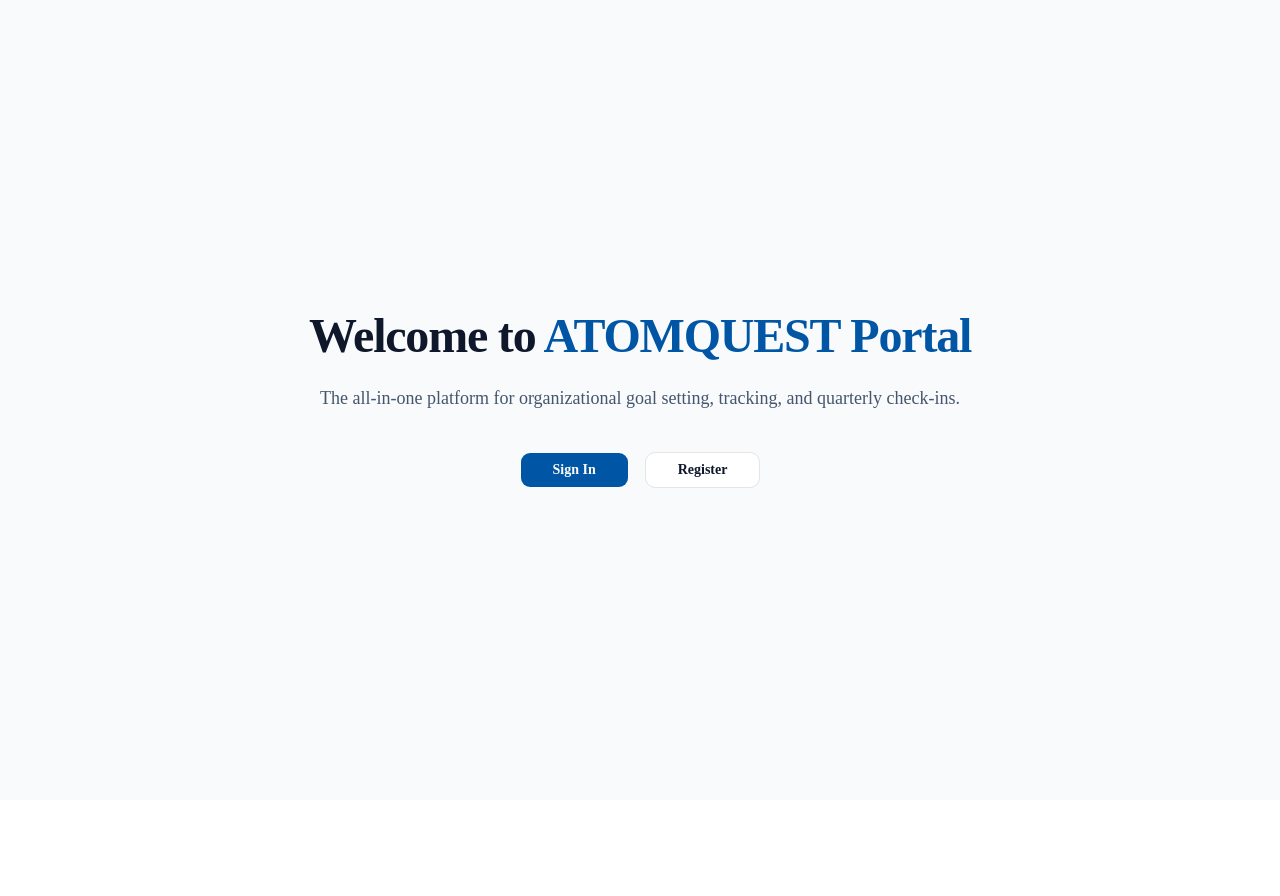
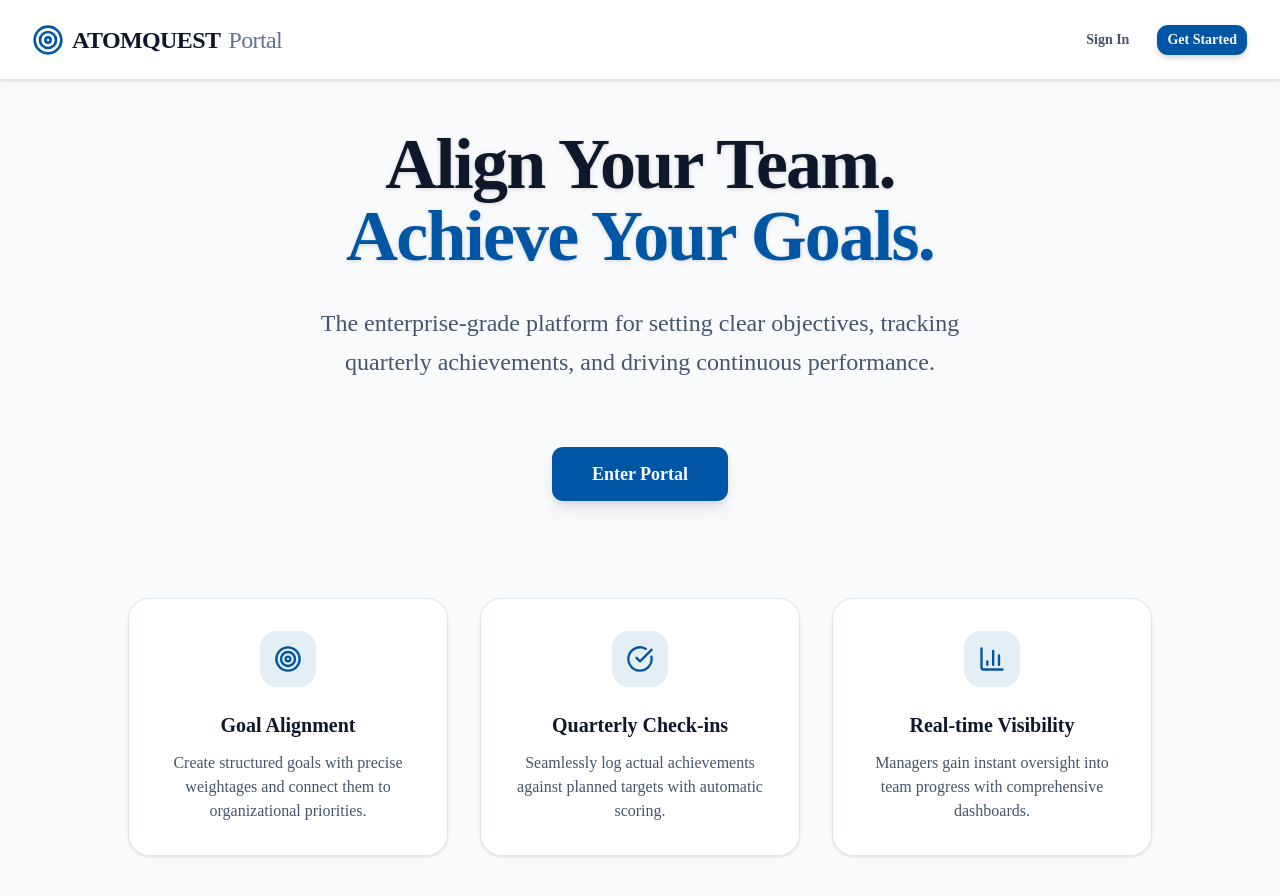
Before and after one commit to Harshilmalhotra/AtomQuest-Hackathon, a Next.js app: page / in a window 1280 px wide. Shown: the top 896 px of the page. Before the commit the page ends 800 px from the top, so only its background shows below. Built offline with nearby package versions, Linux system fonts and the light colour scheme; no server answers.

Commit message:
feat: unified UI schema and improved user experience

```diff
--- a/package.json
+++ b/package.json
@@ -1,5 +1,5 @@
 {
-  "name": "atom",
+  "name": "atomquest-portal",
   "version": "0.1.0",
   "private": true,
   "scripts": {
--- a/src/app/(dashboard)/layout.tsx
+++ b/src/app/(dashboard)/layout.tsx
@@ -1,5 +1,5 @@
 import { UserButton } from "@clerk/nextjs";
-import { Target, LayoutDashboard, CheckSquare, BarChart, Settings } from "lucide-react";
+import { Target, LayoutDashboard, CheckSquare, BarChart, Settings, Bell, Search } from "lucide-react";
 import Link from "next/link";
 
 export default function DashboardLayout({
@@ -8,59 +8,86 @@ export default function DashboardLayout({
   children: React.ReactNode;
 }) {
   return (
-    <div className="flex min-h-screen bg-slate-50 text-slate-900">
-      {/* Sidebar */}
-      <aside className="w-64 bg-slate-900 text-white flex flex-col">
-        <div className="h-16 flex items-center px-6 font-bold text-xl border-b border-slate-800">
-          <Target className="w-6 h-6 mr-2 text-blue-400" />
+    <div className="flex h-screen bg-slate-50 text-slate-900 overflow-hidden">
+      {/* Premium Sidebar */}
+      <aside className="w-72 bg-sidebar border-r border-sidebar-border flex flex-col shadow-xl z-20">
+        <div className="h-20 flex items-center px-8 font-extrabold text-2xl tracking-tight text-sidebar-foreground border-b border-sidebar-border">
+          <Target className="w-8 h-8 mr-3 text-sidebar-primary" />
           ATOMQUEST
         </div>
 
-        <nav className="flex-1 py-6 space-y-2 px-3">
-          <Link href="/dashboard" className="flex items-center px-3 py-2.5 rounded-md hover:bg-slate-800 transition-colors">
-            <LayoutDashboard className="w-5 h-5 mr-3 text-slate-400" />
+        <div className="px-6 py-6">
+          <div className="text-xs font-bold text-sidebar-foreground/50 uppercase tracking-wider mb-4 px-2">Main Menu</div>
+          <nav className="space-y-1.5">
+            <Link href="/dashboard" className="flex items-center px-4 py-3 rounded-xl bg-sidebar-accent text-sidebar-accent-foreground font-semibold transition-all">
+              <LayoutDashboard className="w-5 h-5 mr-3" />
               Dashboard
             </Link>
-          <Link href="/goals" className="flex items-center px-3 py-2.5 rounded-md hover:bg-slate-800 transition-colors">
-            <Target className="w-5 h-5 mr-3 text-slate-400" />
-            My Goals
+            <Link href="/goals" className="flex items-center px-4 py-3 rounded-xl text-sidebar-foreground hover:bg-sidebar-accent/50 hover:text-sidebar-foreground transition-all">
+              <Target className="w-5 h-5 mr-3 opacity-70" />
+              Goal Sheets
             </Link>
-          <Link href="/check-ins" className="flex items-center px-3 py-2.5 rounded-md hover:bg-slate-800 transition-colors">
-            <CheckSquare className="w-5 h-5 mr-3 text-slate-400" />
-            Check-ins
+            <Link href="/check-ins" className="flex items-center px-4 py-3 rounded-xl text-sidebar-foreground hover:bg-sidebar-accent/50 hover:text-sidebar-foreground transition-all">
+              <CheckSquare className="w-5 h-5 mr-3 opacity-70" />
+              Quarterly Check-ins
             </Link>
-          <Link href="/reports" className="flex items-center px-3 py-2.5 rounded-md hover:bg-slate-800 transition-colors">
-            <BarChart className="w-5 h-5 mr-3 text-slate-400" />
-            Reports
+            <Link href="/reports" className="flex items-center px-4 py-3 rounded-xl text-sidebar-foreground hover:bg-sidebar-accent/50 hover:text-sidebar-foreground transition-all">
+              <BarChart className="w-5 h-5 mr-3 opacity-70" />
+              Analytics & Reports
             </Link>
           </nav>
+        </div>
 
-        <div className="p-4 border-t border-slate-800">
-          <Link href="/settings" className="flex items-center px-3 py-2.5 rounded-md hover:bg-slate-800 transition-colors">
-            <Settings className="w-5 h-5 mr-3 text-slate-400" />
-            Settings
+        <div className="mt-auto p-6 border-t border-sidebar-border">
+          <Link href="/settings" className="flex items-center px-4 py-3 rounded-xl text-sidebar-foreground hover:bg-sidebar-accent/50 hover:text-sidebar-foreground transition-all">
+            <Settings className="w-5 h-5 mr-3 opacity-70" />
+            Portal Settings
           </Link>
         </div>
       </aside>
 
       {/* Main Content Area */}
-      <main className="flex-1 flex flex-col">
+      <main className="flex-1 flex flex-col min-w-0 overflow-hidden">
         {/* Top Navbar */}
-        <header className="h-16 bg-white border-b border-slate-200 flex items-center justify-between px-8 shadow-sm">
-          <div className="font-medium text-slate-600">
-            Phase 1: Goal Creation & Approval
+        <header className="h-20 bg-white/80 backdrop-blur-md border-b border-slate-200 flex items-center justify-between px-10 shadow-sm z-10">
+          <div className="flex items-center gap-4 flex-1">
+            <div className="relative w-full max-w-md hidden md:block">
+              <Search className="absolute left-3 top-1/2 -translate-y-1/2 w-4 h-4 text-slate-400" />
+              <input
+                type="text"
+                placeholder="Search goals, users, or reports..."
+                className="w-full pl-10 pr-4 py-2 bg-slate-100 border-none rounded-full text-sm focus:outline-none focus:ring-2 focus:ring-primary/20 transition-all"
+              />
             </div>
-          <div className="flex items-center gap-4">
-            <div className="text-sm text-slate-500 hidden sm:block">
-              Logged in
           </div>
-            <UserButton afterSignOutUrl="/" />
+
+          <div className="flex items-center gap-6">
+            <button className="relative p-2 text-slate-400 hover:text-slate-600 transition-colors">
+              <Bell className="w-5 h-5" />
+              <span className="absolute top-1.5 right-1.5 w-2 h-2 bg-primary rounded-full ring-2 ring-white"></span>
+            </button>
+            <div className="h-8 w-px bg-slate-200"></div>
+            <div className="flex items-center gap-3">
+              <div className="text-right hidden sm:block">
+                <div className="text-sm font-semibold text-slate-700">My Account</div>
+                <div className="text-xs text-slate-500">Employee Role</div>
+              </div>
+              <div className="ring-2 ring-slate-100 rounded-full">
+                <UserButton afterSignOutUrl="/" appearance={{
+                  elements: {
+                    avatarBox: "w-9 h-9"
+                  }
+                }} />
+              </div>
+            </div>
           </div>
         </header>
 
-        {/* Page Content */}
-        <div className="p-8 overflow-auto">
+        {/* Scrollable Page Content */}
+        <div className="flex-1 overflow-auto p-10">
+          <div className="max-w-6xl mx-auto">
             {children}
+          </div>
         </div>
       </main>
     </div>
--- a/src/app/globals.css
+++ b/src/app/globals.css
@@ -3,6 +3,16 @@
 @import "shadcn/tailwind.css";
 
 @custom-variant dark (&:is(.dark *));
+
+/* ========================================================
+   ATOMQUEST PORTAL - UNIVERSAL UI SCHEMA
+   ========================================================
+   This is the central configuration for all colors,
+   typography, and design tokens used across the portal.
+
+   You can easily tweak these oklch() values to change the
+   entire look and feel of the application.
+======================================================== */
 
 @theme inline {
   --color-background: var(--background);
@@ -10,6 +20,8 @@
   --font-sans: var(--font-sans);
   --font-mono: var(--font-geist-mono);
   --font-heading: var(--font-sans);
+
+  /* Sidebar Tokens */
   --color-sidebar-ring: var(--sidebar-ring);
   --color-sidebar-border: var(--sidebar-border);
   --color-sidebar-accent-foreground: var(--sidebar-accent-foreground);
@@ -18,11 +30,8 @@
   --color-sidebar-primary: var(--sidebar-primary);
   --color-sidebar-foreground: var(--sidebar-foreground);
   --color-sidebar: var(--sidebar);
-  --color-chart-5: var(--chart-5);
-  --color-chart-4: var(--chart-4);
-  --color-chart-3: var(--chart-3);
-  --color-chart-2: var(--chart-2);
-  --color-chart-1: var(--chart-1);
+
+  /* Base Colors */
   --color-ring: var(--ring);
   --color-input: var(--input);
   --color-border: var(--border);
@@ -39,6 +48,15 @@
   --color-popover: var(--popover);
   --color-card-foreground: var(--card-foreground);
   --color-card: var(--card);
+
+  /* Chart Colors */
+  --color-chart-5: var(--chart-5);
+  --color-chart-4: var(--chart-4);
+  --color-chart-3: var(--chart-3);
+  --color-chart-2: var(--chart-2);
+  --color-chart-1: var(--chart-1);
+
+  /* Border Radius */
   --radius-sm: calc(var(--radius) * 0.6);
   --radius-md: calc(var(--radius) * 0.8);
   --radius-lg: var(--radius);
@@ -48,73 +66,100 @@
   --radius-4xl: calc(var(--radius) * 2.6);
 }
 
+/* --- LIGHT THEME (Default) --- */
 :root {
-  --background: oklch(1 0 0);
-  --foreground: oklch(0.145 0 0);
-  --card: oklch(1 0 0);
+  --background: oklch(0.99 0 0); /* Off-white, soft background */
+  --foreground: oklch(0.145 0 0); /* Deep slate text */
+
+  --card: oklch(1 0 0); /* Pure white cards */
   --card-foreground: oklch(0.145 0 0);
+
   --popover: oklch(1 0 0);
   --popover-foreground: oklch(0.145 0 0);
+
+  /* PRIMARY BRAND COLOR (Corporate Blue) */
   --primary: oklch(0.45 0.15 250);
-  --primary-foreground: oklch(0.985 0 0);
-  --secondary: oklch(0.97 0 0);
+  --primary-foreground: oklch(0.985 0 0); /* White text on primary */
+
+  --secondary: oklch(0.96 0 0); /* Very light gray/blue */
   --secondary-foreground: oklch(0.205 0 0);
-  --muted: oklch(0.97 0 0);
-  --muted-foreground: oklch(0.556 0 0);
-  --accent: oklch(0.97 0 0);
+
+  --muted: oklch(0.96 0 0);
+  --muted-foreground: oklch(0.556 0 0); /* Dimmer text for subtitles */
+
+  --accent: oklch(0.96 0 0);
   --accent-foreground: oklch(0.205 0 0);
-  --destructive: oklch(0.577 0.245 27.325);
-  --border: oklch(0.922 0 0);
-  --input: oklch(0.922 0 0);
-  --ring: oklch(0.708 0 0);
+
+  --destructive: oklch(0.577 0.245 27.325); /* Red for errors/deletes */
+
+  --border: oklch(0.92 0 0); /* Light borders */
+  --input: oklch(0.92 0 0);
+  --ring: oklch(0.45 0.15 250); /* Focus rings match primary */
+
   --chart-1: oklch(0.87 0 0);
   --chart-2: oklch(0.556 0 0);
   --chart-3: oklch(0.439 0 0);
   --chart-4: oklch(0.371 0 0);
   --chart-5: oklch(0.269 0 0);
-  --radius: 0.625rem;
-  --sidebar: oklch(0.985 0 0);
-  --sidebar-foreground: oklch(0.145 0 0);
-  --sidebar-primary: oklch(0.205 0 0);
+
+  --radius: 0.75rem; /* Modern rounded corners */
+
+  /* Sidebar Settings (Dark Sidebar by Default) */
+  --sidebar: oklch(0.15 0 0);
+  --sidebar-foreground: oklch(0.98 0 0);
+  --sidebar-primary: oklch(0.45 0.15 250);
   --sidebar-primary-foreground: oklch(0.985 0 0);
-  --sidebar-accent: oklch(0.97 0 0);
-  --sidebar-accent-foreground: oklch(0.205 0 0);
-  --sidebar-border: oklch(0.922 0 0);
-  --sidebar-ring: oklch(0.708 0 0);
+  --sidebar-accent: oklch(0.25 0 0);
+  --sidebar-accent-foreground: oklch(0.98 0 0);
+  --sidebar-border: oklch(0.2 0 0);
+  --sidebar-ring: oklch(0.45 0.15 250);
 }
 
+/* --- DARK THEME --- */
 .dark {
-  --background: oklch(0.145 0 0);
-  --foreground: oklch(0.985 0 0);
-  --card: oklch(0.205 0 0);
-  --card-foreground: oklch(0.985 0 0);
-  --popover: oklch(0.205 0 0);
-  --popover-foreground: oklch(0.985 0 0);
+  --background: oklch(0.12 0 0); /* Deep dark background */
+  --foreground: oklch(0.98 0 0); /* Light text */
+
+  --card: oklch(0.15 0 0); /* Slightly lighter cards */
+  --card-foreground: oklch(0.98 0 0);
+
+  --popover: oklch(0.15 0 0);
+  --popover-foreground: oklch(0.98 0 0);
+
+  /* PRIMARY BRAND COLOR (Lighter Blue for Dark Mode) */
   --primary: oklch(0.6 0.15 250);
-  --primary-foreground: oklch(0.145 0 0);
-  --secondary: oklch(0.269 0 0);
-  --secondary-foreground: oklch(0.985 0 0);
-  --muted: oklch(0.269 0 0);
-  --muted-foreground: oklch(0.708 0 0);
-  --accent: oklch(0.269 0 0);
-  --accent-foreground: oklch(0.985 0 0);
+  --primary-foreground: oklch(0.1 0 0);
+
+  --secondary: oklch(0.2 0 0);
+  --secondary-foreground: oklch(0.98 0 0);
+
+  --muted: oklch(0.2 0 0);
+  --muted-foreground: oklch(0.7 0 0);
+
+  --accent: oklch(0.2 0 0);
+  --accent-foreground: oklch(0.98 0 0);
+
   --destructive: oklch(0.704 0.191 22.216);
-  --border: oklch(1 0 0 / 10%);
-  --input: oklch(1 0 0 / 15%);
-  --ring: oklch(0.556 0 0);
+
+  --border: oklch(0.25 0 0);
+  --input: oklch(0.25 0 0);
+  --ring: oklch(0.6 0.15 250);
+
   --chart-1: oklch(0.87 0 0);
   --chart-2: oklch(0.556 0 0);
   --chart-3: oklch(0.439 0 0);
   --chart-4: oklch(0.371 0 0);
   --chart-5: oklch(0.269 0 0);
-  --sidebar: oklch(0.205 0 0);
-  --sidebar-foreground: oklch(0.985 0 0);
-  --sidebar-primary: oklch(0.488 0.243 264.376);
-  --sidebar-primary-foreground: oklch(0.985 0 0);
-  --sidebar-accent: oklch(0.269 0 0);
-  --sidebar-accent-foreground: oklch(0.985 0 0);
-  --sidebar-border: oklch(1 0 0 / 10%);
-  --sidebar-ring: oklch(0.556 0 0);
+
+  /* Sidebar Settings (Dark Sidebar in Dark Mode) */
+  --sidebar: oklch(0.1 0 0);
+  --sidebar-foreground: oklch(0.98 0 0);
+  --sidebar-primary: oklch(0.6 0.15 250);
+  --sidebar-primary-foreground: oklch(0.1 0 0);
+  --sidebar-accent: oklch(0.2 0 0);
+  --sidebar-accent-foreground: oklch(0.98 0 0);
+  --sidebar-border: oklch(0.2 0 0);
+  --sidebar-ring: oklch(0.6 0.15 250);
 }
 
 @layer base {
--- a/src/app/page.tsx
+++ b/src/app/page.tsx
@@ -2,6 +2,7 @@ import Link from "next/link";
 import { Button } from "@/components/ui/button";
 import { auth } from "@clerk/nextjs/server";
 import { redirect } from "next/navigation";
+import { Target, CheckCircle, BarChart3 } from "lucide-react";
 
 export default async function LandingPage() {
   const { userId } = await auth();
@@ -11,27 +12,75 @@ export default async function LandingPage() {
   }
 
   return (
-    <div className="flex flex-col items-center justify-center min-h-screen bg-slate-50 text-slate-900">
-      <div className="max-w-3xl text-center space-y-6 p-6">
-        <h1 className="text-5xl font-extrabold tracking-tight text-slate-900">
-          Welcome to <span className="text-primary">ATOMQUEST Portal</span>
-        </h1>
-        <p className="text-lg text-slate-600">
-          The all-in-one platform for organizational goal setting, tracking, and quarterly check-ins.
-        </p>
-        <div className="flex justify-center gap-4 pt-4">
+    <div className="flex flex-col min-h-screen bg-slate-50 text-foreground">
+      {/* Navigation */}
+      <header className="h-20 bg-white border-b border-slate-200 flex items-center justify-between px-8 shadow-sm">
+        <div className="flex items-center gap-2 font-bold text-2xl tracking-tight text-slate-900">
+          <Target className="w-8 h-8 text-primary" />
+          ATOMQUEST <span className="font-light text-slate-500 hidden sm:inline">Portal</span>
+        </div>
+        <div className="flex gap-4">
           <Link href="/sign-in">
-            <Button size="lg" className="px-8 font-semibold">
+            <Button variant="ghost" className="font-semibold text-slate-600 hover:text-slate-900">
               Sign In
             </Button>
           </Link>
           <Link href="/sign-up">
-            <Button size="lg" variant="outline" className="px-8 font-semibold">
-              Register
+            <Button className="font-semibold bg-primary hover:bg-primary/90 text-primary-foreground shadow-md transition-all hover:shadow-lg">
+              Get Started
             </Button>
           </Link>
         </div>
-      </div>
+      </header>
+
+      {/* Hero Section */}
+      <main className="flex-1 flex flex-col items-center justify-center p-6 sm:p-12">
+        <div className="max-w-4xl text-center space-y-8">
+          <h1 className="text-5xl sm:text-7xl font-extrabold tracking-tight text-slate-900 drop-shadow-sm">
+            Align Your Team.<br/>
+            <span className="text-primary">Achieve Your Goals.</span>
+          </h1>
+
+          <p className="text-xl sm:text-2xl text-slate-600 max-w-2xl mx-auto leading-relaxed">
+            The enterprise-grade platform for setting clear objectives, tracking quarterly achievements, and driving continuous performance.
+          </p>
+
+          <div className="flex flex-col sm:flex-row justify-center gap-4 pt-8">
+            <Link href="/sign-up">
+              <Button size="lg" className="w-full sm:w-auto px-10 h-14 text-lg font-bold shadow-lg hover:shadow-xl transition-all">
+                Enter Portal
+              </Button>
+            </Link>
+          </div>
+        </div>
+
+        {/* Feature Highlights */}
+        <div className="mt-24 grid grid-cols-1 md:grid-cols-3 gap-8 max-w-5xl w-full">
+          <div className="bg-white p-8 rounded-2xl shadow-sm border border-slate-200 flex flex-col items-center text-center">
+            <div className="w-14 h-14 bg-primary/10 text-primary rounded-xl flex items-center justify-center mb-6">
+              <Target className="w-7 h-7" />
+            </div>
+            <h3 className="text-xl font-bold mb-3 text-slate-900">Goal Alignment</h3>
+            <p className="text-slate-600">Create structured goals with precise weightages and connect them to organizational priorities.</p>
+          </div>
+
+          <div className="bg-white p-8 rounded-2xl shadow-sm border border-slate-200 flex flex-col items-center text-center">
+            <div className="w-14 h-14 bg-primary/10 text-primary rounded-xl flex items-center justify-center mb-6">
+              <CheckCircle className="w-7 h-7" />
+            </div>
+            <h3 className="text-xl font-bold mb-3 text-slate-900">Quarterly Check-ins</h3>
+            <p className="text-slate-600">Seamlessly log actual achievements against planned targets with automatic scoring.</p>
+          </div>
+
+          <div className="bg-white p-8 rounded-2xl shadow-sm border border-slate-200 flex flex-col items-center text-center">
+            <div className="w-14 h-14 bg-primary/10 text-primary rounded-xl flex items-center justify-center mb-6">
+              <BarChart3 className="w-7 h-7" />
+            </div>
+            <h3 className="text-xl font-bold mb-3 text-slate-900">Real-time Visibility</h3>
+            <p className="text-slate-600">Managers gain instant oversight into team progress with comprehensive dashboards.</p>
+          </div>
+        </div>
+      </main>
     </div>
   );
 }
```
Lines whose indentation alone changed are shown as unchanged.
